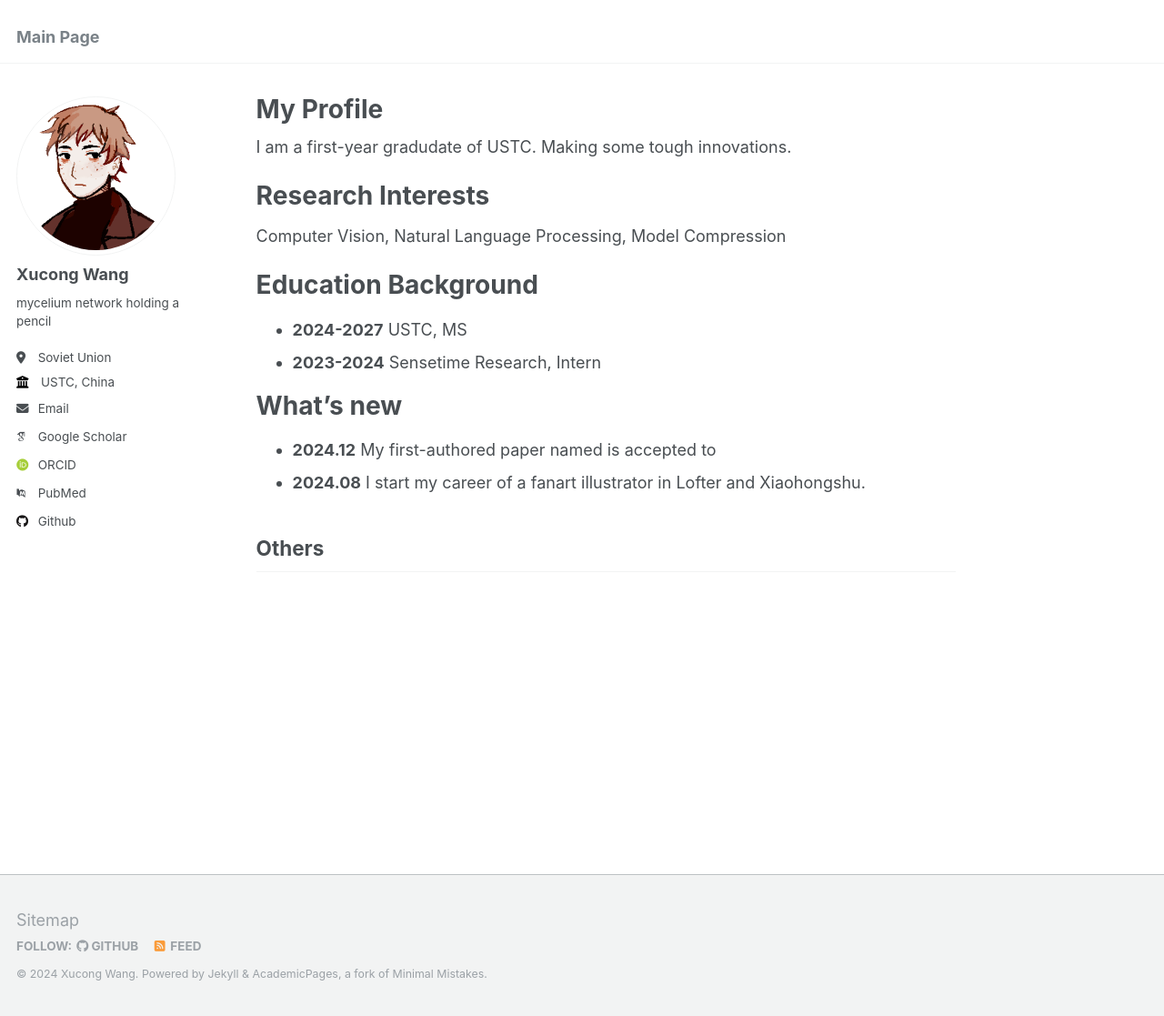
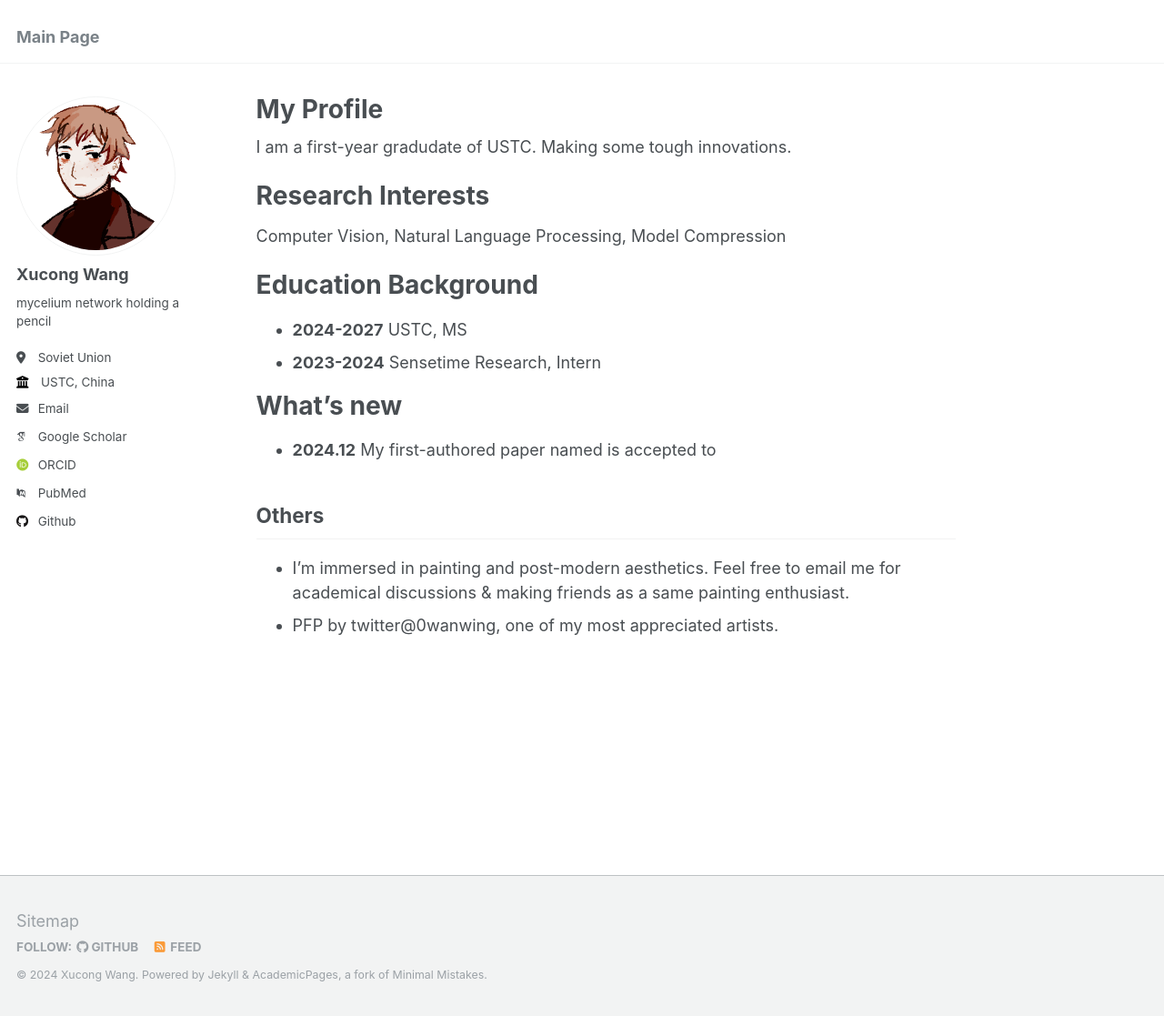
Before and after one commit to asaxuc/asaxuc.github.io, a Jekyll site: the page built from _pages/about.md, in a window 1280 px wide and 1117 px high. Shown: the whole window at 91% size. Built offline with Jekyll 4.4.1, drawn with Linux system fonts in a browser that asks for light colours; some web fonts are replaced.

Commit message:
Update about.md
Signed-off-by: xc <asahi_0104@mail.ustc.edu.cn>

```diff
--- a/_pages/about.md
+++ b/_pages/about.md
@@ -21,7 +21,8 @@ Education Background
 What's new
 ======
 - **2024.12** My first-authored paper named is accepted to
-- **2024.08** I start my career of a fanart illustrator in Lofter and Xiaohongshu.
 
 Others
 ------
+- I'm immersed in painting and post-modern aesthetics. Feel free to email me for academical discussions & making friends as a same painting enthusiast.
+- PFP by twitter@0wanwing, one of my most appreciated artists.
```
